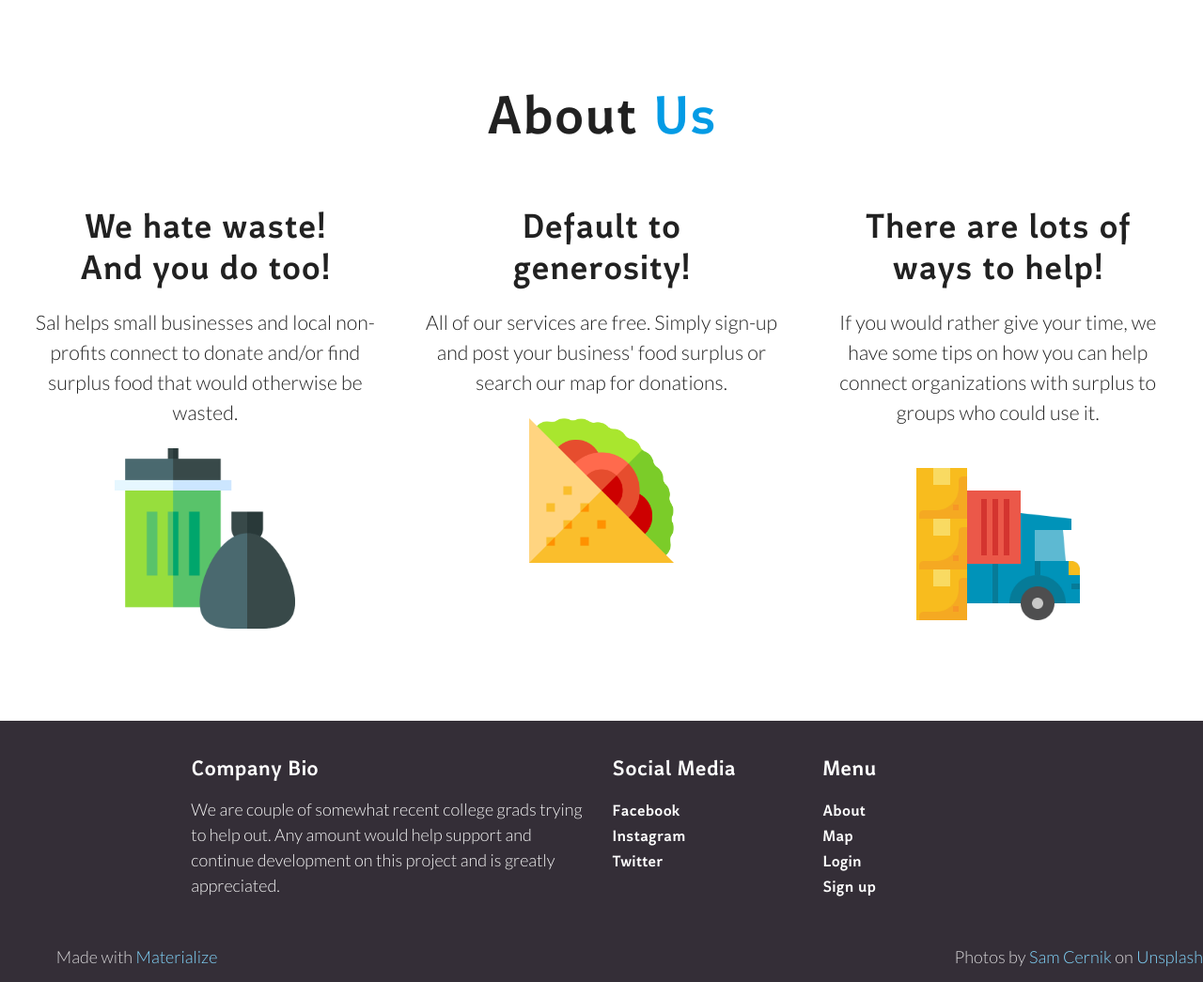
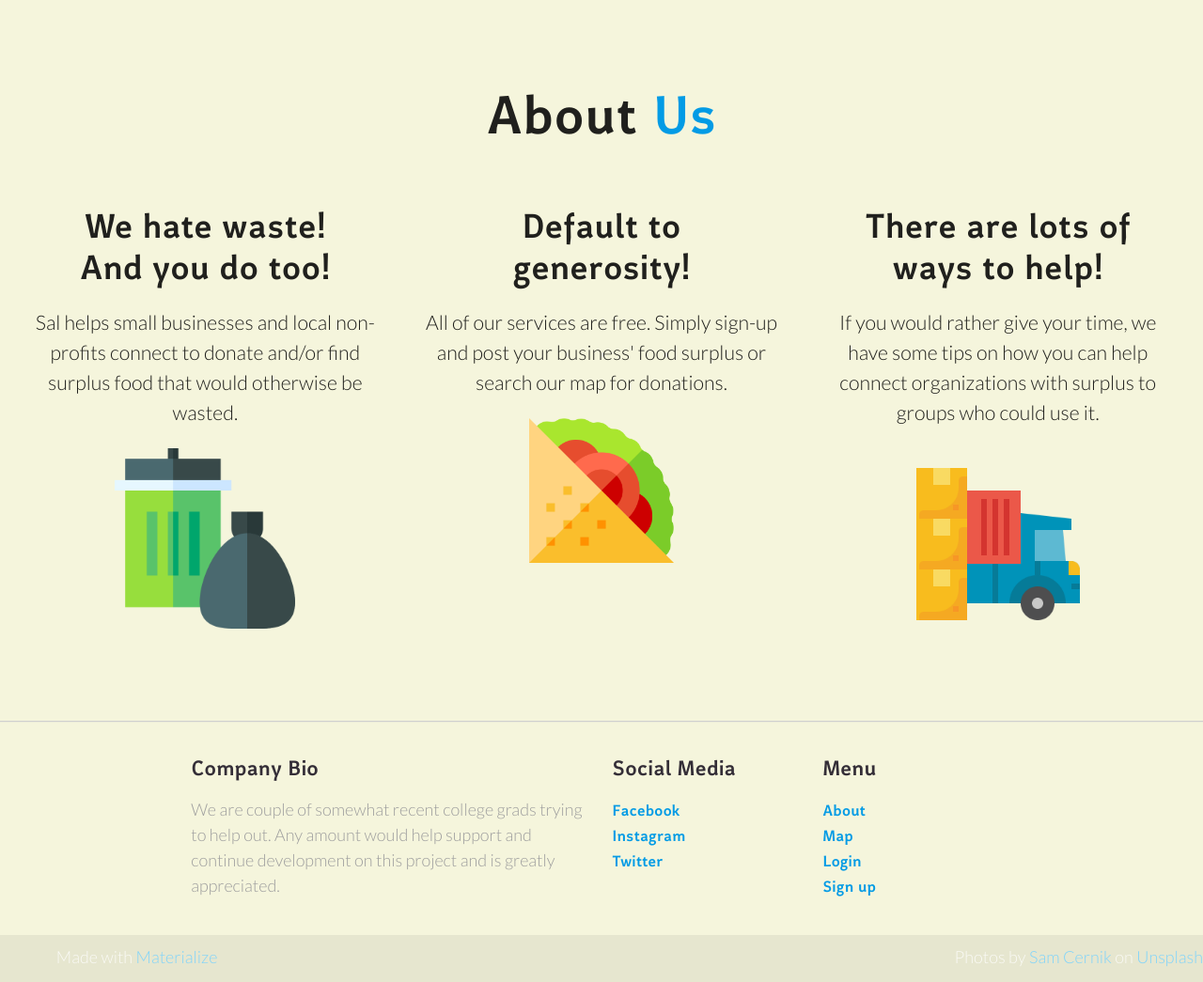
Before and after one commit to justokarell/Sal, a Django app: page / in a window 1280 px wide. Shown: the part 512-1557 px from the top of the page at 94% size. Run offline with Django 3.2, Linux system fonts and the light colour scheme; parts of the project's set-up code (start-up, migrations or seed data) failed here and were passed over; some libraries are stand-ins or nearby versions.

Commit message:
restyled/colored

```diff
--- a/Sal_django_site/main/Templates/main/footer.html
+++ b/Sal_django_site/main/Templates/main/footer.html
@@ -1,27 +1,27 @@
-<footer class="page-footer" style="background-color: #342E37">
+<footer class="page-footer" style="background-color: beige; box-shadow: 0 1pt 0 #FFF, 0 1pt 0 #CFCFCF inset;">
   <div class="container">
     <div class="row">
       <div class="col l6 s12">
-        <h5 class="white-text">Company Bio</h5>
-        <p class="grey-text text-lighten-4">We are couple of somewhat recent college  grads trying to help out. Any amount would help support and continue development on this project and is greatly appreciated.</p>
+        <h5 class="darkslategray-text">Company Bio</h5>
+        <p class="grey-text" style="color: darkslategray">We are couple of somewhat recent college  grads trying to help out. Any amount would help support and continue development on this project and is greatly appreciated.</p>
 
 
       </div>
       <div class="col l3 s12">
-        <h5 class="white-text">Social Media</h5>
+        <h5 class="darkslategray-text">Social Media</h5>
         <ul>
-          <li><a class="white-text" href="#!">Facebook</a></li>
-          <li><a class="white-text" href="#!">Instagram</a></li>
-          <li><a class="white-text" href="https://twitter.com/salhateswaste">Twitter</a></li>
+          <li><a class="darkslategray-text" href="#!">Facebook</a></li>
+          <li><a class="darkslategray-text" href="#!">Instagram</a></li>
+          <li><a class="darkslategray-text" href="https://twitter.com/salhateswaste">Twitter</a></li>
         </ul>
       </div>
       <div class="col l3 s12">
-        <h5 class="white-text">Menu</h5>
+        <h5 class="darkslategray-text">Menu</h5>
         <ul>
-          <li><a class="white-text" href="/#about-title">About</a></li>
-          <li><a class="white-text" href="map_page">Map</a></li>
-          <li><a class="white-text" href="login">Login</a></li>
-          <li><a class="white-text" href="signup">Sign up</a></li>
+          <li><a class="darkslategray-text" href="/#about-title">About</a></li>
+          <li><a class="darkslategray-text" href="map_page">Map</a></li>
+          <li><a class="darkslategray-text" href="login">Login</a></li>
+          <li><a class="darkslategray-text" href="signup">Sign up</a></li>
         </ul>
       </div>
     </div>
--- a/Sal_django_site/main/Templates/main/header.html
+++ b/Sal_django_site/main/Templates/main/header.html
@@ -47,7 +47,7 @@
     align-self: center;
     height: 220pt;
     width: 90%;
-    border: 20pt white;
+    border: 20pt darkslategray;
     border-radius: 7pt;
     margin: 50pt;
     margin-top: 20pt;
@@ -61,7 +61,7 @@
 li:hover {
   background: lightgreen;
 
-  color: black;
+  color: beige;
   transition: 0.3s;
 }
 
@@ -72,46 +72,46 @@ li:hover {
   <!-- NAVBAR -->
   <section>
 
-    <nav style="background-color: #342E37" role="navigation">
-      <div class="nav-wrapper container" style="background-color: #342E37">
+    <nav style="background-color: beige" role="navigation">
+      <div class="nav-wrapper container" style="background-color: beige">
         <!-- <a id="logo-container" href="" class=" center brand-logo">Salhateswaste</a> -->
         <a href="/"  class=" center brand-logo">
           <img alt="Logo" src="{% static 'images/sal_hates_waste_logo.png' %}" height="60" style="display: block;  color: #ffffff; font-size: 16px;" border="0">
       </a>
         <ul class="right hide-on-med-and-down">
           {% if user.is_authenticated %}
-          <li><a href="/account" style="color:white;font-size:20pt;">{{ user.your_name }}</a></li>
-          <li><a href="/account" style="color:white;font-size:20pt;">My Account</a></li>
-          <li><a href="/my-posts" style="color:white;font-size:20pt;">My Posts</a></li>
-          <li><a href="/logout" style="color:white;font-size:20pt;">Logout</a></li>
+          <li><a href="/account" style="color:darkslategray;font-size:20pt;">{{ user.your_name }}</a></li>
+          <li><a href="/account" style="color:darkslategray;font-size:20pt;">My Account</a></li>
+          <li><a href="/my-posts" style="color:darkslategray;font-size:20pt;">My Posts</a></li>
+          <li><a href="/logout" style="color:darkslategray;font-size:20pt;">Logout</a></li>
           {% else %}
-          <li><a href="/login" style="color:white;font-size:20pt;">Login</a></li>
-          <li><a href="/signup" style="color:white;font-size:20pt;">Sign Up</a></li>
-          <li><a href="/volunteer" style="color:white;font-size:20pt;">Volunteer!</a></li>
+          <li><a href="/login" style="color:darkslategray;font-size:20pt;">Login</a></li>
+          <li><a href="/signup" style="color:darkslategray;font-size:20pt;">Sign Up</a></li>
+          <li><a href="/volunteer" style="color:darkslategray;font-size:20pt;">Volunteer!</a></li>
           {% endif %}
         </ul>
 
         <ul class="left hide-on-med-and-down">
-          <li><a href="/#about-title" style="color:white;font-size:20pt;">About</a></li>
-          <li><a href="/contact" style="color:white;font-size:20pt;">Contact</a></li>
-          <li><a href="/profile-view" style="color:white;font-size:20pt;">Profile</a></li>
-          <li><a href="/map_page" style="color:white;font-size:20pt;">Map</a></li>
+          <li><a href="/#about-title" style="color:darkslategray;font-size:20pt;">About</a></li>
+          <li><a href="/contact" style="color:darkslategray;font-size:20pt;">Contact</a></li>
+          <li><a href="/profile-view" style="color:darkslategray;font-size:20pt;">Profile</a></li>
+          <li><a href="/map_page" style="color:darkslategray;font-size:20pt;">Map</a></li>
         </ul>
 
         <ul id="nav-mobile" class="sidenav">
-          <li><a href="/" style="color:white; font-size: x-large;">Home</a></li>
-          <li><a href="/#about-title"  style="color:white; font-size: x-large;">About</a></li>
-          <li><a href="contact"  style="color:white; font-size: x-large;">Contact</a></li>
-          <li><a href="profile-view"  style="color:white; font-size: x-large;">Profile</a></li>
-          <li><a href="map_page" style="color:white; font-size: x-large;">Map</a></li>
+          <li><a href="/" style="color:darkslategray; font-size: x-large;">Home</a></li>
+          <li><a href="/#about-title"  style="color:darkslategray; font-size: x-large;">About</a></li>
+          <li><a href="contact"  style="color:darkslategray; font-size: x-large;">Contact</a></li>
+          <li><a href="profile-view"  style="color:darkslategray; font-size: x-large;">Profile</a></li>
+          <li><a href="map_page" style="color:darkslategray; font-size: x-large;">Map</a></li>
           {% if user.is_authenticated %}
-          <li><a href="account"  style="color:white; font-size: x-large;">My Account</a></li>
-          <li><a href="my-posts"  style="color:white; font-size: x-large;">My Posts</a></li>
-          <li><a href="logout"  style="color:white; font-size: x-large;">Logout</a></li>
+          <li><a href="account"  style="color:darkslategray; font-size: x-large;">My Account</a></li>
+          <li><a href="my-posts"  style="color:darkslategray; font-size: x-large;">My Posts</a></li>
+          <li><a href="logout"  style="color:darkslategray; font-size: x-large;">Logout</a></li>
           {% else %}
-          <li><a href="login" style="color:white;font-size: x-large;">Login</a></li>
-          <li><a href="signup" style="color:white;font-size: x-large;">Sign Up</a></li>
-          <li><a href="/volunteer" style="color:white;font-size:x-large;">Volunteer!</a></li>
+          <li><a href="login" style="color:darkslategray;font-size: x-large;">Login</a></li>
+          <li><a href="signup" style="color:darkslategray;font-size: x-large;">Sign Up</a></li>
+          <li><a href="/volunteer" style="color:darkslategray;font-size:x-large;">Volunteer!</a></li>
           {% endif %}
         </ul>
         <!-- <a href="#" data-target="nav-mobile" class="sidenav-trigger"><i class="material-icons">menu</i></a> -->
--- a/Sal_django_site/main/Templates/main/home.html
+++ b/Sal_django_site/main/Templates/main/home.html
@@ -12,18 +12,18 @@
 
 
 <body>
-  <div class="grid-container">
+  <div class="grid-container" style="background-color: beige">
 
     <!-- FIRST PAGE W/ NAVBAR AND SEARCH -->
       <!-- SEARCH AREA -->
-    <section class="navbar-search-area" >
-      <div class="search-area">
+    <section class="navbar-search-area" style="background-color: beige">
+      <div class="search-area" style="background-color?: beige">
         <div class="tab">
-          <button class="tablinks waves-light" onclick="openCity(event, 'Find-food')" id="defaultOpen" style="color:#ffffff; font-size:22pt;">Find Food<i class="material-icons right">location_on</i></button>
-          <button class="tablinks waves-light" onclick="openCity(event, 'Donate')" style="color:#ffffff; font-size:22pt;">Donate<i class="material-icons right">local_grocery_store</i></button>
+          <button class="tablinks waves-light" onclick="openCity(event, 'Find-food')" id="defaultOpen" style="background-color:white; color:darkslategray; font-size:22pt;">Find Food<i class="material-icons right">location_on</i></button>
+          <button class="tablinks waves-light" onclick="openCity(event, 'Donate')" style="background-color:white; color:darkslategray; font-size:22pt;">Donate<i class="material-icons right">local_grocery_store</i></button>
         </div>
         <div>
-          <div id="Find-food" class="tabcontent">
+          <div id="Find-food" class="tabcontent" style="background-color: white; color: darkslategray">
             <input id="place" type="text" placeholder="Find a business, or organization looking to donate">
           </div>
           <div id="Donate" class="tabcontent">
@@ -31,14 +31,14 @@
           </div>
         </div>
         <br><br>
-        <button class="search-button waves-light" onclick="searchPlace()"> Search! <i class="material-icons right">location_searching</i></button>
+        <button class="search-button" onclick="searchPlace()" style="background-color: grey; font-size: 18pt"> Search! <i class="material-icons right">location_searching</i></button>
       </div>
     </section>
 
 
 
     <!-- ABOUT SECTION -->
-    <section id="about-title" class="about-container">
+    <section id="about-title" class="about-container" style="background-color: beige">
       <div class="about-header">
         <h1>About <a>Us</a></h1>
       </div>
--- a/Sal_django_site/main/Templates/main/map_page.html
+++ b/Sal_django_site/main/Templates/main/map_page.html
@@ -14,9 +14,9 @@
     <section class="Donation">
       <div>
         <div id="donate-col" class="col s14 m6">
-          <div class="card scroll-box white">
+          <div class="card scroll-box" style="background-color: beige">
             <h2 class="filter-title center-align" style="color:#3C91E6" >Filters</h2>
-            <div class="card-content white">
+            <div class="card-content beige">
               <p class="search-location filter-label center-align">Location</p>
               <!-- <nav class="search-title-filter white"> -->
               <!-- <div class="nav-wrapper"> -->
@@ -433,7 +433,7 @@
 
     var content = "<div class=infowindow>"+"<h1>" + title + "</h1>" + "<image style= 'max-width: 30%; max-height: 30%;' src="+thumbnail+" >" +
                   "<div id='date-time'>"+ wholeAvail +"</div>" + "<p>" + marker["post_desc"] + "</p></div>"+
-                  "<strong><a style='color:blue' href="+ marker["post_slug"] +" >Read More</a></strong>";
+                  "<strong><a style=':blue' href="+ marker["post_slug"] +" >Read More</a></strong>";
 
     //get array of markers (wish this was just the ones currently in cluster)
     var allMarkers = gmarkers1;
```
Also changed, not shown: Sal_django_site/main/static/home_style.css (+15 -15 lines).
